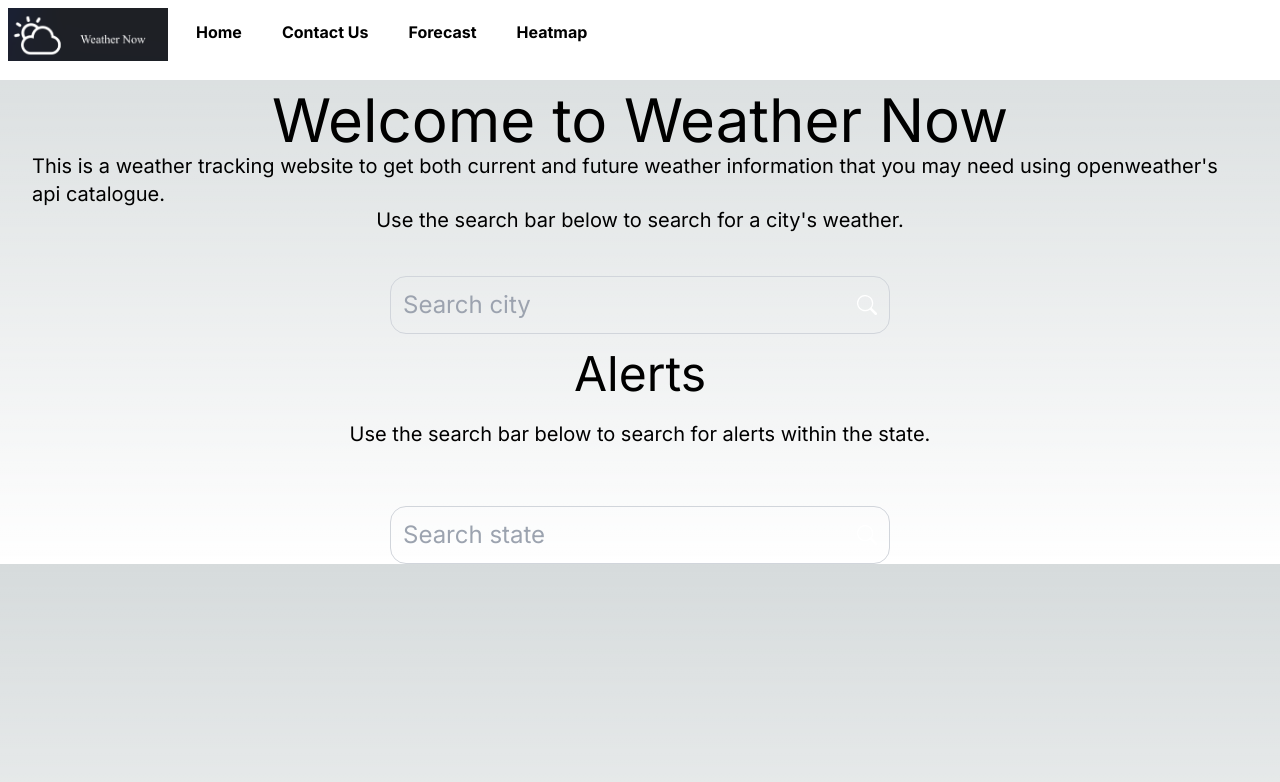
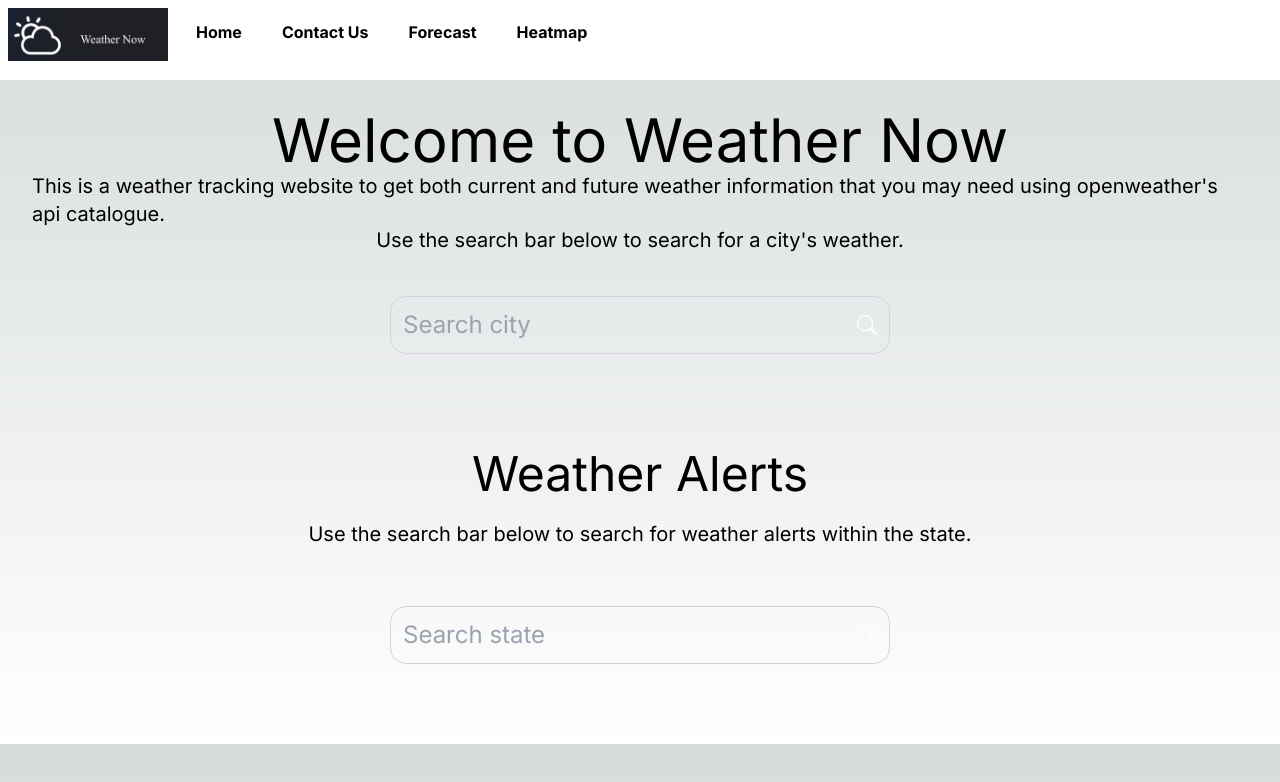
Before and after one commit to SumukhP-dev/Weather_Now_Website, a Next.js app: page /home in a window 1280 px wide. Shown: the top 782 px of the page. Built offline with nearby package versions, Linux system fonts and the light colour scheme.

Commit message:
Reorganized elements on home page

```diff
--- a/app/components/Alerts.tsx
+++ b/app/components/Alerts.tsx
@@ -3,20 +3,16 @@ import { Card, CardHeader, CardBody, CardFooter } from "@nextui-org/card";
 const Alerts = ({ data }) => {
   const renderWeatherAlerts = () => {
     if (data != null && JSON.stringify(data) != JSON.stringify({})) {
-      console.log(data);
       const alertInfo = data.features.map((element, i) => {
-        console.log(element.properties.event);
         return <p key={i}>{element.properties.event}</p>;
       });
-      console.log(alertInfo);
       return (
         <>
           <div className="relative flex w-full text-gray-400">
             {data.features.map((element, i) => {
-              console.log(element);
               return (
                 <>
-                  <Card className="bg-slate-500	 text-white p-5 m-5">
+                  <Card className="bg-slate-500 text-white p-10 m-5">
                     <CardHeader>
                       <p key={i}>{element.properties.event}</p>
                     </CardHeader>
--- a/app/home/page.tsx
+++ b/app/home/page.tsx
@@ -52,40 +52,15 @@ export default function HomePage() {
       setAlerts(response.data);
     });
     setLoading(false);
-    console.log(alerts);
-    console.log(state);
-    console.log(stateSymbol);
   };
 
+  const SearchWeather = () => {
     if (loading) {
-    return (
-      <>
-        <NavBar />
-        <Spinner />
-      </>
-    );
+      return <Spinner />;
     } else {
       return (
-      <>
-        <NavBar />
-
-        {/* Welcome Section */}
-        <div className="p-5">
-          <h1 className="flex h-10 items-center justify-center text-6xl">
-            Welcome to Weather Now
-          </h1>
-          <p className="flex h-10 mt-5 items-center justify-center p-3 text-xl">
-            This is a weather tracking website to get both current and future
-            weather information that you may need using openweather's api
-            catalogue.
-          </p>
-          <p className="flex h-10 items-center justify-center p-3 text-xl">
-            Use the search bar below to search for a city's weather.
-          </p>
-        </div>
-
+        <div className="justify-between items-center max-w-[500px] w-full m-auto pt-4 z-10 ">
           {/* Search Weather */}
-        <div className="justify-between items-center max-w-[500px] w-full m-auto pt-4 z-10 ">
           <form
             onSubmit={fetchWeather}
             className="flex justify-between items-center w-full m-auto p-3 bg-transparent border border-gray-300 text-white rounded-2xl"
@@ -107,19 +82,17 @@ export default function HomePage() {
           {/* Weather */}
           <Weather data={weather} />
         </div>
+      );
+    }
+  };
 
-        {/* Alerts Section */}
-        <div className="p-5">
-          <h1 className="flex h-10 items-center justify-center text-5xl">
-            Alerts
-          </h1>
-          <p className="flex h-10 mt-5 items-center justify-center p-3 text-xl">
-            Use the search bar below to search for alerts within the state.
-          </p>
-        </div>
-
+  const SearchAlerts = () => {
+    if (loading) {
+      return <Spinner />;
+    } else {
+      return (
+        <div className="m-auto pt-4 text-white mb-20">
           {/* Search Alerts */}
-        <div className="m-auto pt-4 text-white">
           <div className="justify-between items-center max-w-[500px] w-full m-auto pt-4 text-white z-10">
             <form
               onSubmit={fetchAlerts}
@@ -142,7 +115,43 @@ export default function HomePage() {
           {/* Alerts */}
           <Alerts data={alerts} />
         </div>
+      );
+    }
+  };
+
+  return (
+    <>
+      <NavBar />
+
+      {/* Welcome Section */}
+      <div className="p-5">
+        <h1 className="flex mt-5 h-10 items-center justify-center text-6xl">
+          Welcome to Weather Now
+        </h1>
+        <p className="flex h-10 mt-5 items-center justify-center p-3 text-xl">
+          This is a weather tracking website to get both current and future
+          weather information that you may need using openweather's api
+          catalogue.
+        </p>
+        <p className="flex h-10 items-center justify-center p-3 text-xl">
+          Use the search bar below to search for a city's weather.
+        </p>
+      </div>
+
+      <SearchWeather />
+
+      {/* Weather Alerts Section */}
+      <div className="p-5 mt-20">
+        <h1 className="flex h-10 items-center justify-center text-5xl">
+          Weather Alerts
+        </h1>
+        <p className="flex h-10 mt-5 items-center justify-center p-3 text-xl">
+          Use the search bar below to search for weather alerts within the
+          state.
+        </p>
+      </div>
+
+      <SearchAlerts />
     </>
   );
 }
-}
```
Lines whose indentation alone changed are shown as unchanged.
